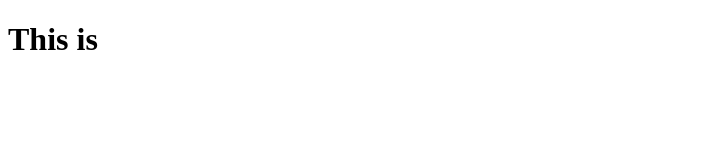
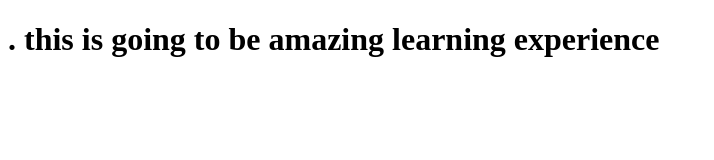
Before and after one commit to JATINNISHAD/learn-ajs, a plain HTML site: page index.html in a window 1280 px wide. Shown: the whole page, without its empty margins (0-714 px from the left). Drawn offline with Linux system fonts and the light colour scheme.

Commit message:
3rd commit

```diff
--- a/index.html
+++ b/index.html
@@ -2,9 +2,9 @@
 <html>
     <head>
         <meta charset="utf-8" >
-        <title>Hello AJS. this is going to be amazing learning experience</title>
+        <title>Hello AJS</title>
     </head>
     <body>
-        <h1>This is </h1>
+        <h1>. this is going to be amazing learning experience</h1>
     </body>
 </html>
```
